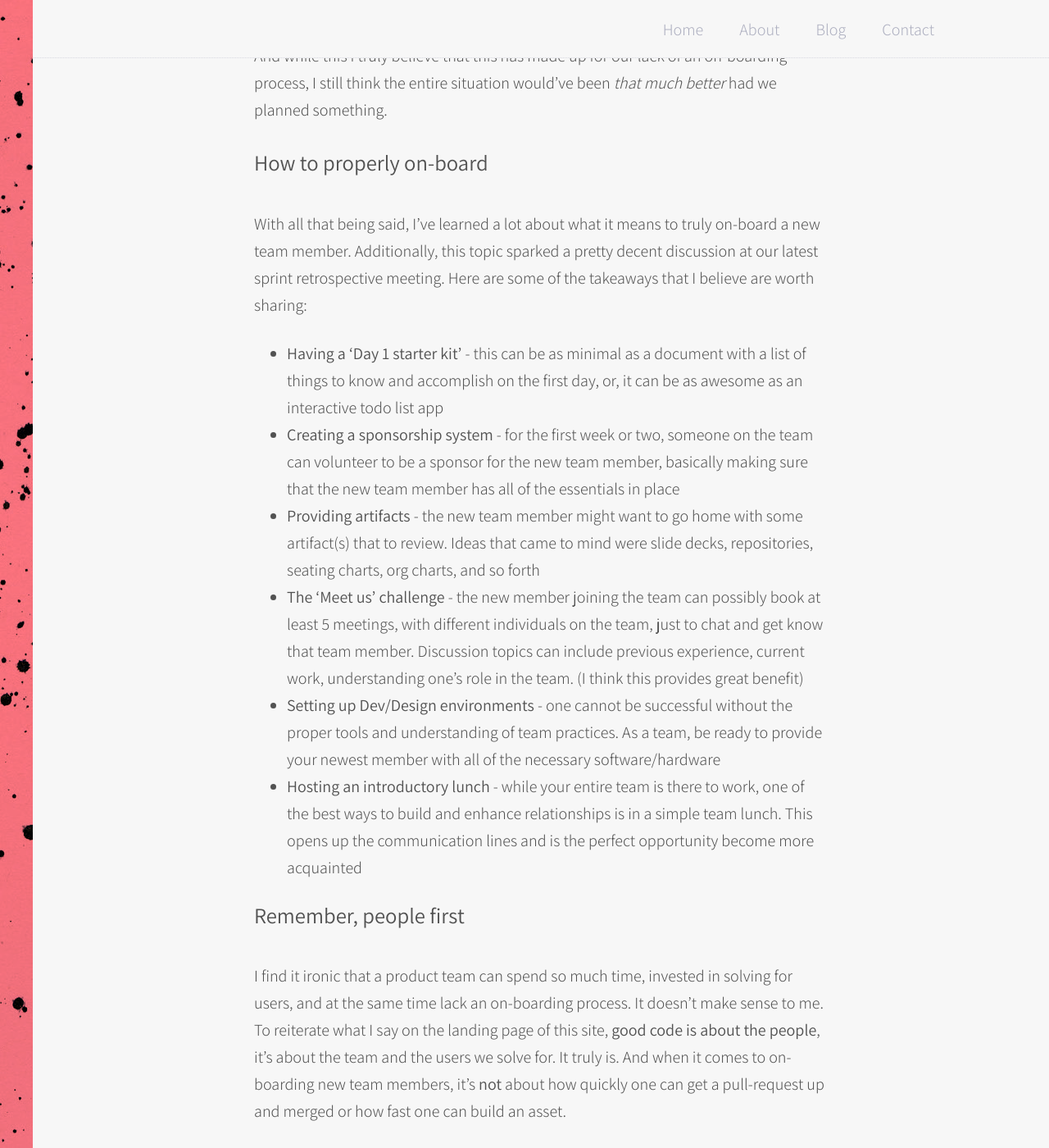
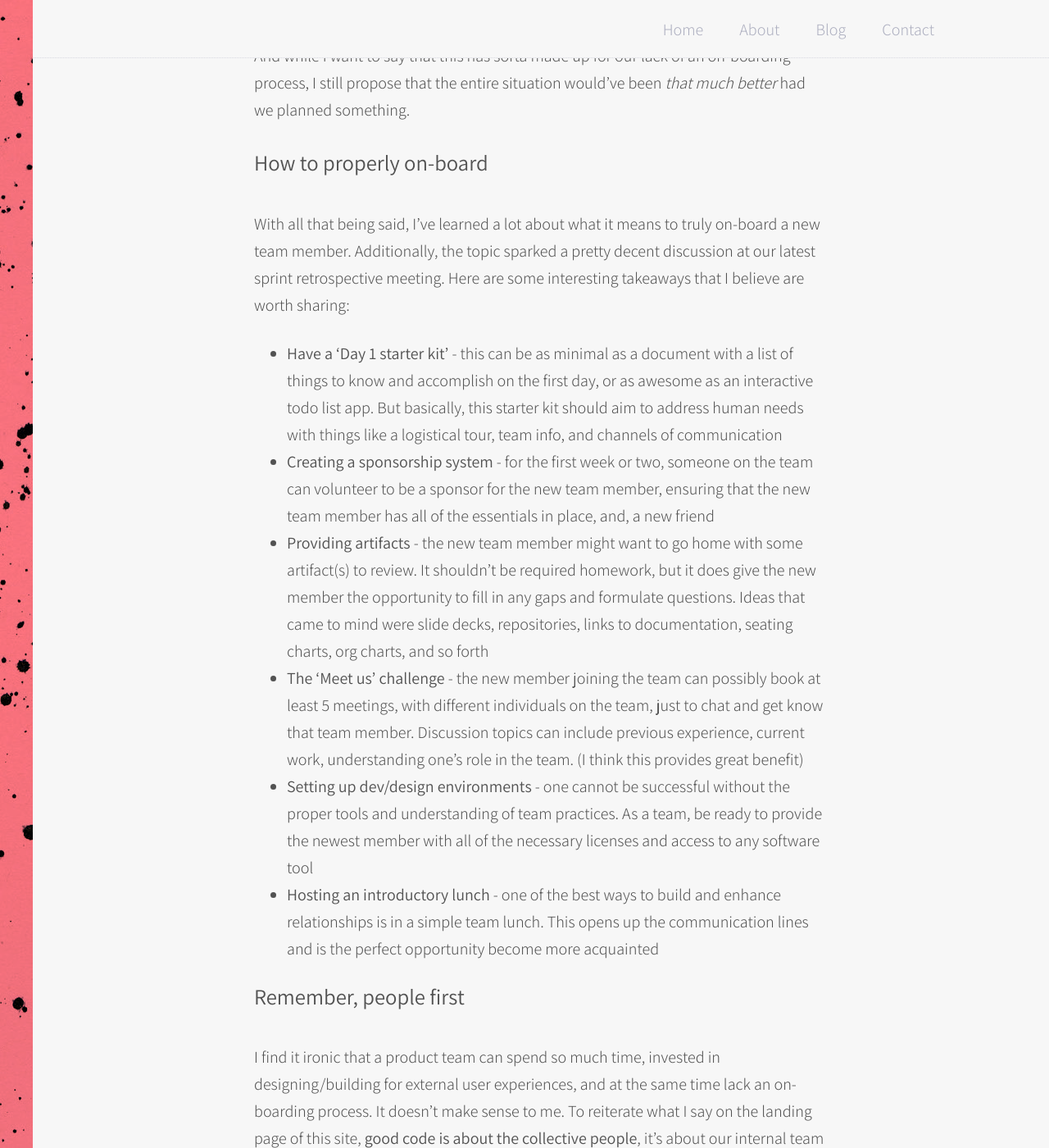
Before and after one commit to techtolentino/techtolentino.github.io, a Jekyll site: the page built from _posts/2016-08-02-welcome-to-the-squad.md, in a window 1280 px wide and 1400 px high, scrolled down 3821 px. Shown: the whole window at 82% size. Built offline with Jekyll 4.4.1, drawn with Linux system fonts in a browser that asks for light colours; some of the changed text lies outside the part shown.

Commit message:
touch ups and fixing errors

```diff
--- a/_posts/2016-08-02-welcome-to-the-squad.md
+++ b/_posts/2016-08-02-welcome-to-the-squad.md
@@ -42,9 +42,9 @@ But internally, I was actually shocked. Why? Because hearing this definitely ope
 
 This was about way more than just code, and realizing that left me with mixed feelings.
 
-On the one side, I felt humbled and vulnerable (maybe **for** him), mostly because I can relate to this on a personal level. I've lived in many places and moved a ton of times.  So I am mindful of what it's like to be new to a city or country. I remember what it was like to relocate my family to Austin, a place where we'd have no familial connections or support network. Then on the other hand, I was considerably upset that I, myself, didn't do _anything_ to prepare for this moment.
+On the one side, I felt humbled and vulnerable (maybe **for** him), mostly because I can relate to this on a personal level. I've lived in many places and moved a ton of times, so, I am mindful of what it's like to be new to a city or country. I remember what it was like to relocate my family to Austin, a place where we'd have no familial connections or support network. Then on the other hand, I was considerably upset that I, myself, didn't do _anything_ to prepare for this moment.
 
-Sure, one might argue that this is an HR responsibility, or even a wider team obligation. But for me, being member on this team, meant that I was naturally an accountable part of the equation.
+Sure, one might argue that this is an HR responsibility, or even a wider team obligation. But for me, being a member on this team, meant that I was naturally an accountable part of the equation.
 
 After a few minutes of chatting, I learned that he needed a full-on introduction to not only our team and our product, but he also needed a quick run down of some bare essentials. He needed to know things like where to buy groceries, where to establish a bank account, what's in his community, etc. Consequently, I offered to give him a ride home that evening with the intent of pointing out some places of interest that he might want to know about.
 
@@ -54,25 +54,25 @@ When we pulled into his complex, I offered to pick him up the next morning. The
 
 On more than one occasion, we'll discuss software-related topics such as things like Node, security, async Javascript, micro-services, etc. These have been fascinating conversations because there's a lot about tech that I still don't know. But, more importantly, this has also afforded us the chance to establish a friendship, exchange ideas, share stories of each other's culture, and answer questions about our team.
 
-And while this I truly believe that this has made up for our lack of an on-boarding process, I still think the entire situation would've been _that much better_ had we planned something.
+And while I want to say that this has sorta made up for our lack of an on-boarding process, I still propose that the entire situation would've been _that much better_ had we planned something.
 
 #### How to properly on-board
 
-With all that being said, I've learned a lot about what it means to truly on-board a new team member. Additionally, this topic sparked a pretty decent discussion at our latest sprint retrospective meeting. Here are some of the takeaways that I believe are worth sharing:
+With all that being said, I've learned a lot about what it means to truly on-board a new team member. Additionally, the topic sparked a pretty decent discussion at our latest sprint retrospective meeting. Here are some interesting takeaways that I believe are worth sharing:
 
-- **Having a 'Day 1 starter kit'** - this can be as minimal as a document with a list of things to know and accomplish on the first day, or, it can be as awesome as an interactive todo list app
-- **Creating a sponsorship system** - for the first week or two, someone on the team can volunteer to be a sponsor for the new team member, basically making sure that the new team member has all of the essentials in place
-- **Providing artifacts** - the new team member might want to go home with some artifact(s) that to review. Ideas that came to mind were slide decks, repositories, seating charts, org charts, and so forth
+- **Have a 'Day 1 starter kit'** - this can be as minimal as a document with a list of things to know and accomplish on the first day, or as awesome as an interactive todo list app. But basically, this starter kit should aim to address human needs with things like a logistical tour, team info, and channels of communication
+- **Creating a sponsorship system** - for the first week or two, someone on the team can volunteer to be a sponsor for the new team member, ensuring that the new team member has all of the essentials in place, and, a new friend
+- **Providing artifacts** - the new team member might want to go home with some artifact(s) to review. It shouldn't be required homework, but it does give the new member the opportunity to fill in any gaps and formulate questions. Ideas that came to mind were slide decks, repositories, links to documentation, seating charts, org charts, and so forth
 - **The 'Meet us' challenge** - the new member joining the team can possibly book at least 5 meetings, with different individuals on the team, just to chat and get know that team member. Discussion topics can include previous experience, current work, understanding one's role in the team. (I think this provides great benefit)
-- **Setting up Dev/Design environments** - one cannot be successful without the proper tools and understanding of team practices. As a team, be ready to provide your newest member with all of the necessary software/hardware
-- **Hosting an introductory lunch** - while your entire team is there to work, one of the best ways to build and enhance relationships is in a simple team lunch. This opens up the communication lines and is the perfect opportunity become more acquainted
+- **Setting up dev/design environments** - one cannot be successful without the proper tools and understanding of team practices. As a team, be ready to provide the newest member with all of the necessary licenses and access to any software tool
+- **Hosting an introductory lunch** - one of the best ways to build and enhance relationships is in a simple team lunch. This opens up the communication lines and is the perfect opportunity become more acquainted
 
 #### Remember, people first
 
-I find it ironic that a product team can spend so much time, invested in solving for users, and at the same time lack an on-boarding process. It doesn't make sense to me. To reiterate what I say on the landing page of this site, **good code is about the people**, it's about the team and the users we solve for. It truly is. And when it comes to on-boarding new team members, it's **not** about how quickly one can get a pull-request up and merged or how fast one can build an asset.
+I find it ironic that a product team can spend so much time, invested in designing/building for external user experiences, and at the same time lack an on-boarding process. It doesn't make sense to me. To reiterate what I say on the landing page of this site, **good code is about the collective people**, it's about our internal team and the users we solve for. It truly is. And when it comes to on-boarding new team members, it's **not** about how quickly one can get a pull-request up and merged or how fast one can build an asset to be used in production.
 
 At least in my opinion it isn't.
 
-In my humble opinion, fostering a healthy team culture begins with the on-boarding process, and I believe it is something that every individual on the team is responsible for.
+In my humble opinion, the bigger picture and longer-lasting impact of fostering a healthy team culture begins with the on-boarding process, and I believe it is something that every individual on the team is responsible for.
 
 People skills before anything.
```
